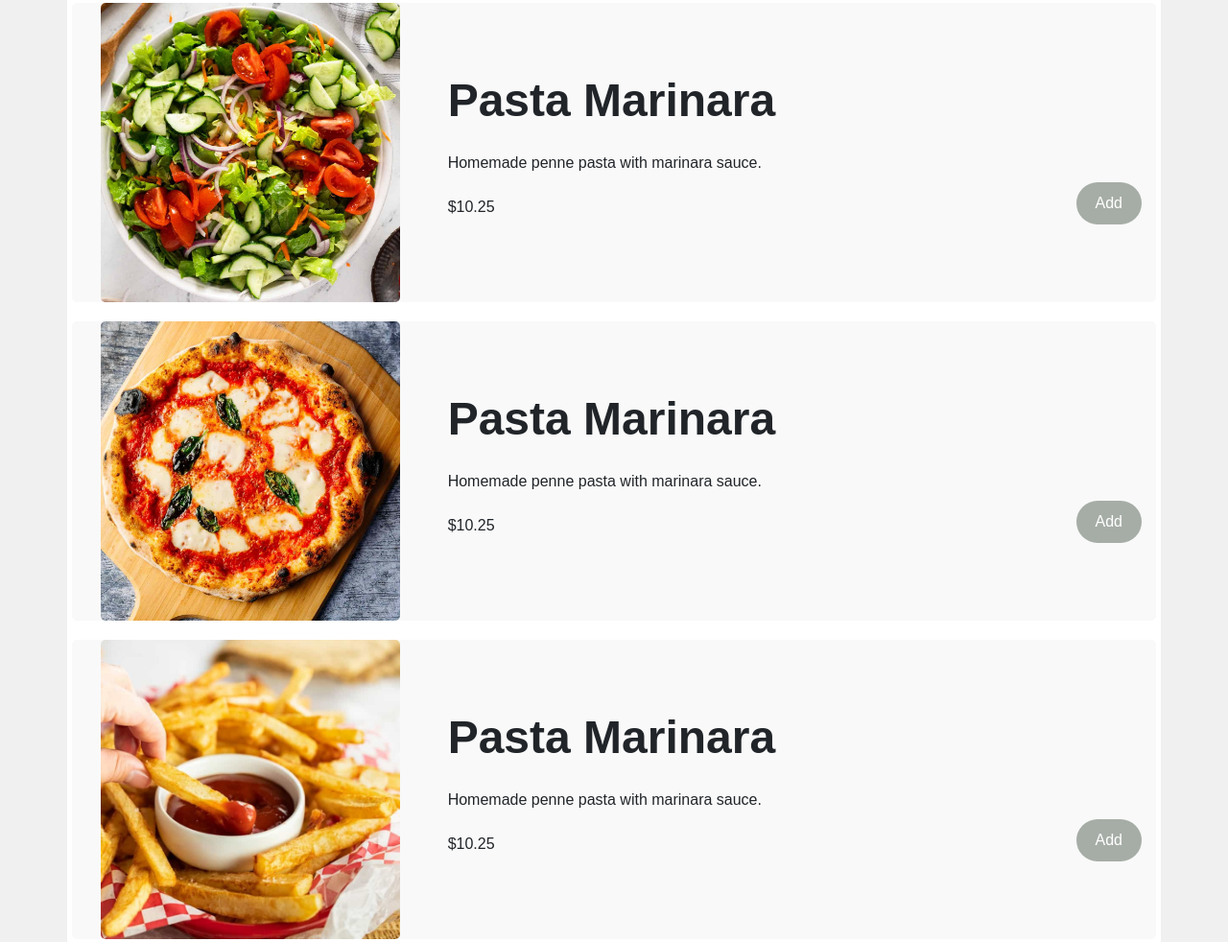
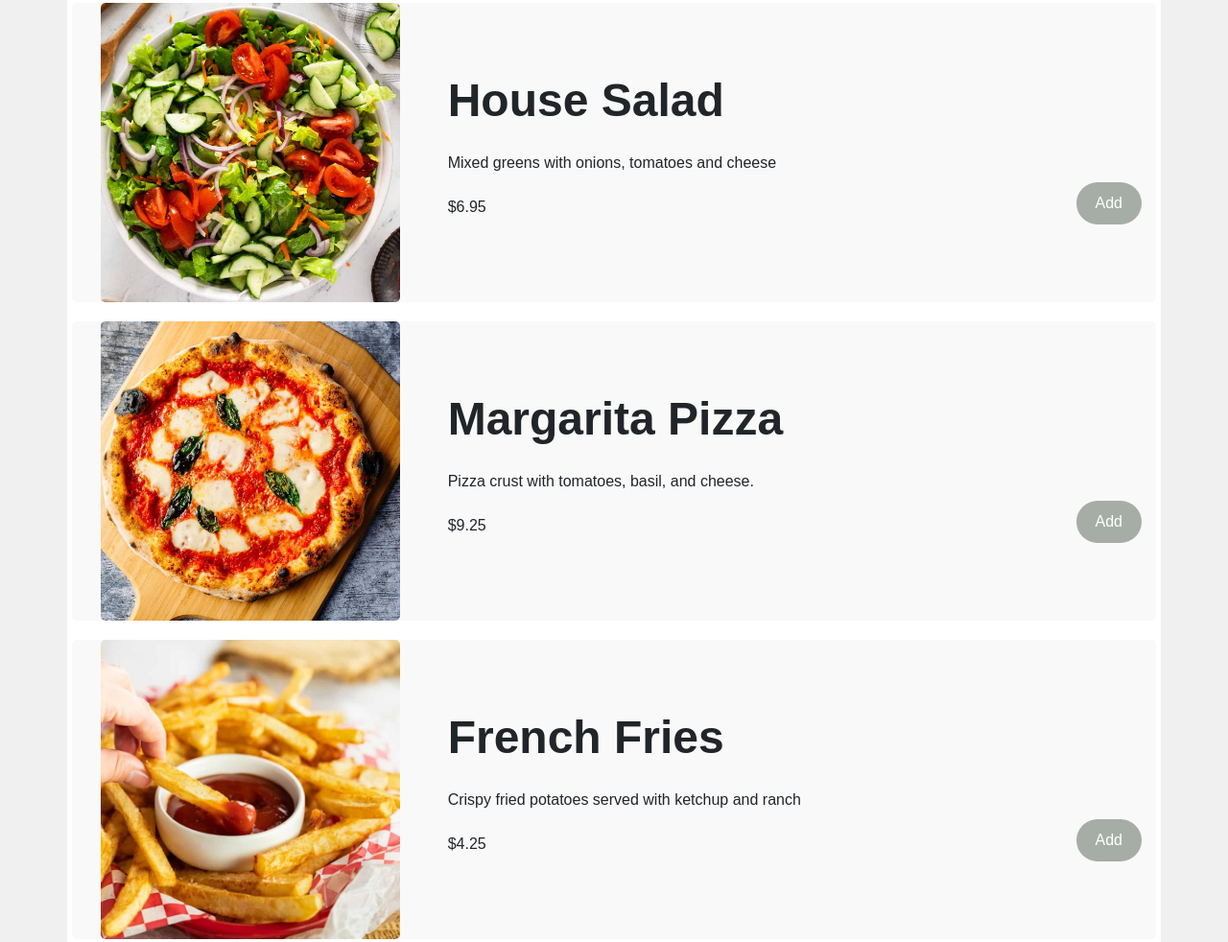
Before and after one commit to Irene-Xi/cs378-portfolio, a plain HTML site: page index.html in a window 1280 px wide. Shown: the part 653-1635 px from the top of the page at 96% size. Drawn offline with nearby package versions, Linux system fonts and the light colour scheme.

Commit message:
edited some detials

```diff
--- a/index.html
+++ b/index.html
@@ -34,26 +34,26 @@
         <!-- Repeat for other menu items, using sample.jpg as the image -->
         <div class="row menu-item">
             <div class="col-sm-4">
-                <img src="salad.jpg" alt="Pasta Marinara" class="menu-image img-fluid">
+                <img src="salad.jpg" alt="House Salad" class="menu-image img-fluid">
             </div>
             <div class="col-sm-8">
-                <h3 class="menu-title">Pasta Marinara</h3>
-                <p class="menu-description">Homemade penne pasta with marinara sauce.</p>
+                <h3 class="menu-title">House Salad</h3>
+                <p class="menu-description">Mixed greens with onions, tomatoes and cheese</p>
                 <div class="item-action">
-                    <span class="price">$10.25</span>
+                    <span class="price">$6.95</span>
                     <button class="add-btn">Add</button>
                 </div>
             </div>
         </div>
         <div class="row menu-item">
             <div class="col-sm-4">
-                <img src="pizza.jpg" alt="Pasta Marinara" class="menu-image img-fluid">
+                <img src="pizza.jpg" alt="Margarita Pizza" class="menu-image img-fluid">
             </div>
             <div class="col-sm-8">
-                <h3 class="menu-title">Pasta Marinara</h3>
-                <p class="menu-description">Homemade penne pasta with marinara sauce.</p>
+                <h3 class="menu-title">Margarita Pizza</h3>
+                <p class="menu-description">Pizza crust with tomatoes, basil, and cheese.</p>
                 <div class="item-action">
-                    <span class="price">$10.25</span>
+                    <span class="price">$9.25</span>
                     <button class="add-btn">Add</button>
                 </div>
             </div>
@@ -63,10 +63,10 @@
                 <img src="fries.jpg" alt="Pasta Marinara" class="menu-image img-fluid">
             </div>
             <div class="col-sm-8">
-                <h3 class="menu-title">Pasta Marinara</h3>
-                <p class="menu-description">Homemade penne pasta with marinara sauce.</p>
+                <h3 class="menu-title">French Fries</h3>
+                <p class="menu-description">Crispy fried potatoes served with ketchup and ranch</p>
                 <div class="item-action">
-                    <span class="price">$10.25</span>
+                    <span class="price">$4.25</span>
                     <button class="add-btn">Add</button>
                 </div>
             </div>
```
